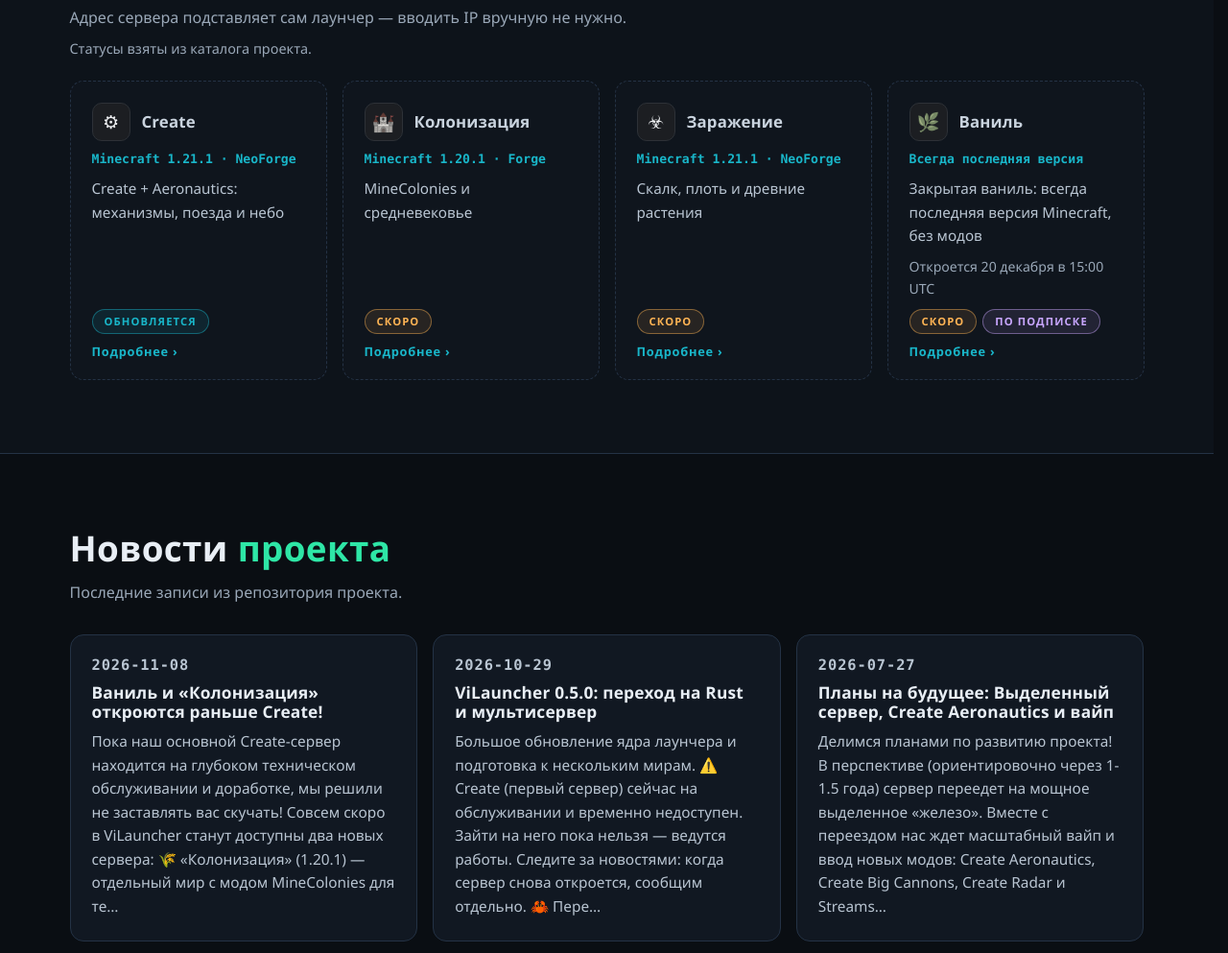
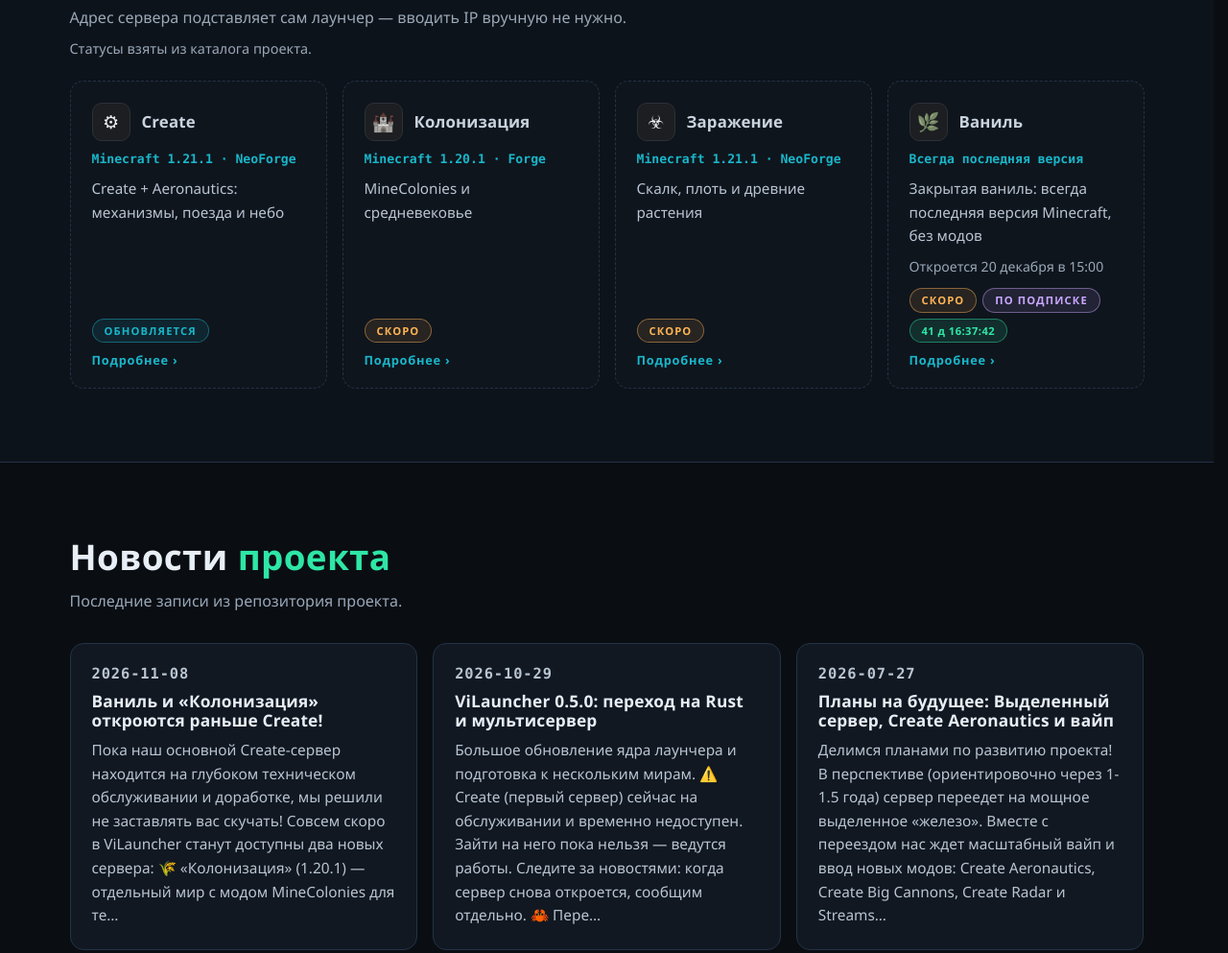
Before and after one commit to ViPok137/ViLauncher, a website: page docs/index.html in a window 1280 px wide. Shown: the part 2220-3213 px from the top of the page at 96% size. Drawn offline with Linux system fonts and the light colour scheme; no server answers.

Commit message:
Add files via upload

```diff
--- a/docs/css/styles.css
+++ b/docs/css/styles.css
@@ -244,6 +244,7 @@ ul, ol { margin: 0; padding: 0; list-style: none; }
 .srv--off h3 { color: #c9d3de; }
 .badge { display: inline-block; padding: 4px 12px; border-radius: 999px; font: 800 .7rem/1.4 var(--font); letter-spacing: .1em; text-transform: uppercase; margin-right: 6px; }
 .badge--ok   { background: rgba(46, 230, 166, .12); color: var(--accent); border: 1px solid rgba(46, 230, 166, .45); }
+.badge--timer { letter-spacing: .04em; text-transform: none; font-variant-numeric: tabular-nums; }
 .badge--soon, .badge--warn { background: rgba(255, 180, 84, .1); color: var(--amber); border: 1px solid rgba(255, 180, 84, .45); }
 .badge--busy { background: rgba(25, 182, 201, .1); color: var(--accent-2); border: 1px solid rgba(25, 182, 201, .45); }
 .badge--off  { background: rgba(154, 168, 184, .08); color: var(--muted); border: 1px solid rgba(154, 168, 184, .4); }
--- a/docs/js/main.js
+++ b/docs/js/main.js
@@ -223,16 +223,43 @@ function versionLine(s) {
   return parts.join(' · ');
 }
 
-/** releaseAt (ISO 8601 с часовым поясом) → «Откроется 1 декабря, 18:00 GMT+3» в часовом поясе посетителя.
- *  Только для status: coming; без пояса, с неверной датой или уже прошедшая дата — ничего не показываем. */
-function releaseText(v) {
-  if (typeof v !== 'string' || !/(Z|[+-]\d{2}:?\d{2})$/i.test(v.trim())) return '';
-  const t = Date.parse(v.trim());
-  if (!Number.isFinite(t) || t <= Date.now()) return '';
-  const d = new Date(t);
-  const opts = { day: 'numeric', month: 'long', hour: '2-digit', minute: '2-digit', timeZoneName: 'short' };
+/** releaseAt (ISO 8601 с часовым поясом) → { text: «Откроется 20 декабря в 10:00», until: мс }.
+ *  Время переводится в часовой пояс посетителя, сам пояс на странице не пишем.
+ *  Только для status: coming; без пояса, с неверной датой или уже прошедшая дата — null. */
+function releaseInfo(v) {
+  if (typeof v !== 'string' || !/(Z|[+-]\d{2}:?\d{2})$/i.test(v.trim())) return null;
+  const until = Date.parse(v.trim());
+  if (!Number.isFinite(until) || until <= Date.now()) return null;
+  const d = new Date(until);
+  const opts = { day: 'numeric', month: 'long', hour: '2-digit', minute: '2-digit' };
   if (d.getFullYear() !== new Date().getFullYear()) opts.year = 'numeric';
-  try { return 'Откроется ' + new Intl.DateTimeFormat('ru-RU', opts).format(d); } catch (e) { return ''; }
+  try { return { text: 'Откроется ' + new Intl.DateTimeFormat('ru-RU', opts).format(d), until }; } catch (e) { return null; }
+}
+
+/** «12 д 03:45:10» (дни — только если они есть) */
+function formatLeft(ms) {
+  const t = Math.max(0, Math.floor(ms / 1000)), d = Math.floor(t / 86400);
+  const p = (n) => String(n).padStart(2, '0');
+  return (d ? d + ' д ' : '') + p(Math.floor(t % 86400 / 3600)) + ':' + p(Math.floor(t % 3600 / 60)) + ':' + p(t % 60);
+}
+
+/** Раз в секунду обновляет все таймеры на странице (карточки и окно подробностей); истёкшие убирает. */
+function tickTimers() {
+  const now = Date.now();
+  document.querySelectorAll('[data-until]').forEach((el) => {
+    const left = Number(el.dataset.until) - now;
+    if (!(left > 0)) el.remove();
+    else if (el.classList.contains('badge')) el.textContent = formatLeft(left);
+  });
+}
+
+function timerBadge(until) {
+  const b = document.createElement('span');
+  b.className = 'badge badge--ok badge--timer';
+  b.setAttribute('role', 'timer');
+  b.dataset.until = String(until);
+  b.textContent = formatLeft(until - Date.now());
+  return b;
 }
 
 /** Принимает массив или { version, servers: [...] }; мусорные записи отбрасываются, порядок — по order (нет order → в конец, по порядку файла). */
@@ -261,7 +288,7 @@ function normalizeServers(data) {
       name: clip(s.name, 60),
       version: versionLine(s),
       description: clip(typeof s.description === 'string' ? s.description : '', 200),
-      release: status === 'coming' ? releaseText(s.releaseAt) : '',                       // необязательное поле releaseAt
+      release: status === 'coming' ? releaseInfo(s.releaseAt) : null,                     // необязательное поле releaseAt
       message: clip(typeof s.statusMessage === 'string' ? s.statusMessage : '', 160),   // необязательное поле на будущее
       glyph, iconUrl: safeIconUrl(s.iconUrl),
       subscription: s.subscription === true,
@@ -291,13 +318,14 @@ function buildServerCard(s) {
   const ver = document.createElement('p'); ver.className = 'srv__ver'; ver.textContent = s.version;
   li.append(top, ver);
   if (s.description) { const p = document.createElement('p'); p.textContent = s.description; li.append(p); }
-  if (s.release) { const r = document.createElement('p'); r.className = 'srv__msg'; r.textContent = s.release; li.append(r); }
+  if (s.release) { const r = document.createElement('p'); r.className = 'srv__msg'; r.textContent = s.release.text; r.dataset.until = String(s.release.until); li.append(r); }
   if (s.message) { const m = document.createElement('p'); m.className = 'srv__msg'; m.textContent = s.message; li.append(m); }
 
   const badges = document.createElement('div'); badges.className = 'srv__badges';
   const make = (b) => { const span = document.createElement('span'); span.className = 'badge badge--' + b.kind; span.textContent = b.text; return span; };
   badges.append(make(badgeFor(s.reason)));
   if (s.subscription) badges.append(make({ text: 'по подписке', kind: 'sub' }));
+  if (s.release) badges.append(timerBadge(s.release.until));
   li.append(badges);
   return li;
 }
@@ -347,7 +375,8 @@ function readServerCard(card) {
     reason: card.dataset.reason || (card.classList.contains('srv--on') ? 'open' : 'coming'),
     badges: [...card.querySelectorAll('.badge')].map((b) => ({
       text: b.textContent.trim(),
-      kind: ['ok', 'soon', 'sub'].find((k) => b.classList.contains('badge--' + k)) || 'soon',
+      kind: ['ok', 'soon', 'warn', 'busy', 'off', 'sub'].find((k) => b.classList.contains('badge--' + k)) || 'soon',
+      until: b.dataset.until || '',
     })),
   };
 }
@@ -395,6 +424,7 @@ function initServerModal() {
     $('mdl-hint').textContent = [d.message, HINTS[d.reason] || (d.active ? HINT_ON : HINT_OFF)].filter(Boolean).join(' ');
     view.dataset.state = d.active ? 'on' : 'off';
     $('mdl-badges').replaceChildren(...d.badges.map((b) => {
+      if (b.until) return timerBadge(Number(b.until));   // таймер в окне тоже тикает
       const span = document.createElement('span');
       span.className = 'badge badge--' + b.kind;
       span.textContent = b.text;
@@ -495,6 +525,7 @@ function init() {
   initRelease();
   initNews();
   initScreenshots();
+  setInterval(tickTimers, 1000);
   initServers(initServerModal());   // сначала модалка на запасных карточках из HTML, затем каталог подменяет их и обновляет модалку
 }
 init();
```
